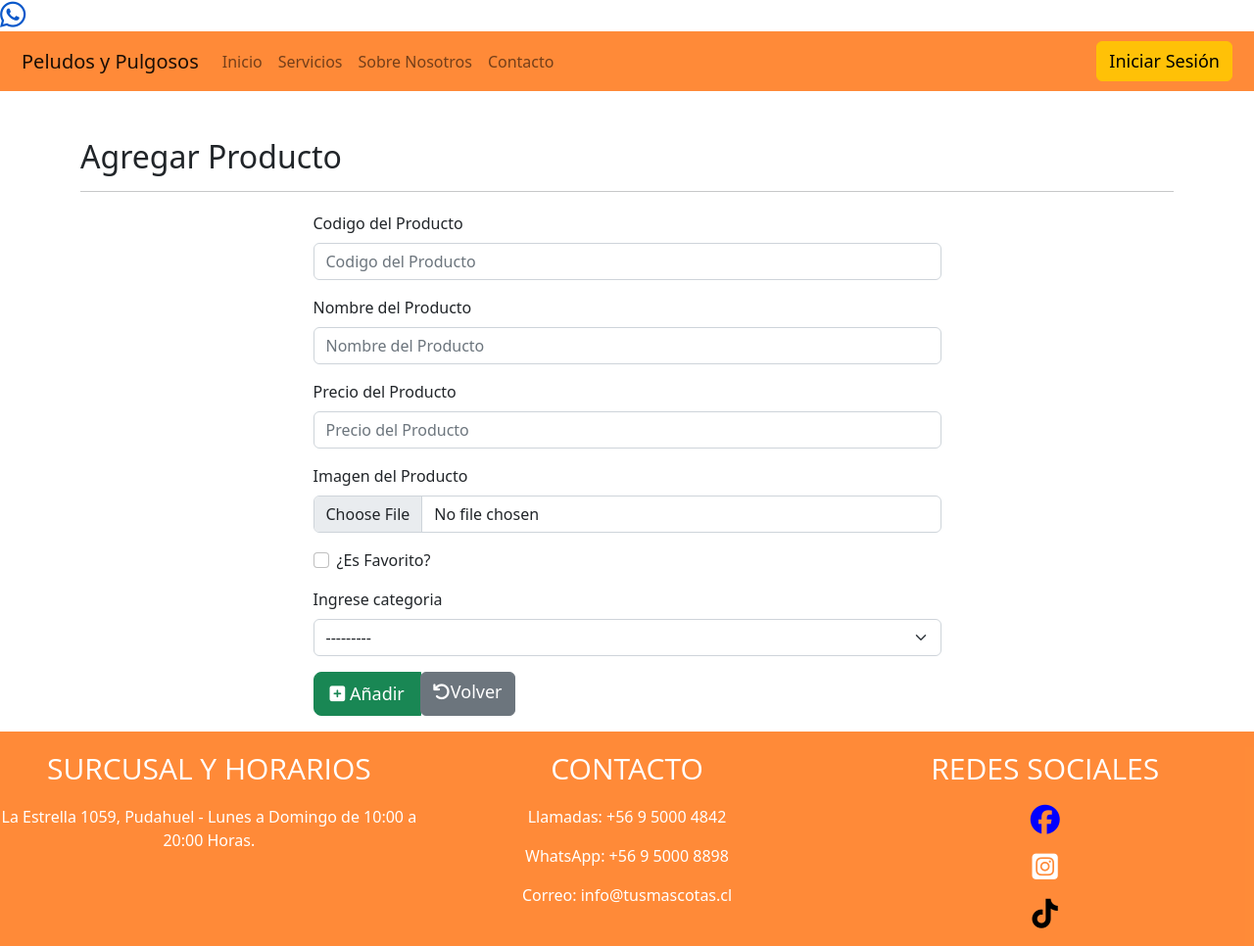
After one commit to G4rrow/evaluacion-3, a Django app: page /agregar-producto in a window 1280 px wide. The commit adds this page. Shown: the whole page at 98% size. Run offline with Django 4.2, Linux system fonts and the light colour scheme; data that the repository does not hold is empty; some libraries are stand-ins or nearby versions.

Commit message:
FORM AGREGAR PRODUCTO

```diff
--- /dev/null
+++ b/PyP/forms.py
@@ -0,0 +1,17 @@
+from dataclasses import field
+from pyexpat import model
+from django import forms
+from  .models import Producto
+
+class ProductoForm(forms.ModelForm):
+    class Meta:
+        model = Producto
+        fields = ['idProducto','nombreProducto','precio','imgProducto','favorito','categoria']
+        labels={
+            'idProducto':'Codigo del Producto',
+            'nombreProducto':'Nombre del Producto',
+            'precio':'Precio del Producto',
+            'imgProducto':'Imagen del Producto',
+            'favorito':'¿Es Favorito?',
+            'categoria':'Ingrese categoria',
+        }
--- /dev/null
+++ b/PyP/static/css/estilo-agregarProducto.css
@@ -0,0 +1,7 @@
+i.fas{
+    font-size: 18px;
+}
+
+:is(button[type="submit"],a.btn){
+    font-size: 18px;
+}
--- /dev/null
+++ b/PyP/templates/CRUD/agregarProducto.html
@@ -0,0 +1,48 @@
+{% extends 'base.html'%}
+{% load static %}
+{% load bootstrap5 %}
+
+{% block css %}
+  <!-- CSS y titulo -->
+  <link rel="stylesheet" href="{% static '/css/navbar-footer.css' %}">
+  <link rel="stylesheet" href="{% static '/css/estilo-whatsapp.css' %}">
+  <link rel="stylesheet" href="{% static '/css/estilo-agregarProducto.css' %}">
+  <title>Agregar de producto</title>
+{% endblock %}
+
+{% block contenido %}
+
+    <div class="container">
+        <div class="row mt-5">
+            <div class="col-12">
+                <h2>Agregar Producto</h2>
+                <hr/>
+            </div>
+        </div>
+        <div class="row mt-1 mb-3 justify-content-center">
+            <div class="col-7">
+                <form method="POST">
+                    {% csrf_token %}
+
+                    {% bootstrap_form form %}
+
+                    <div class="btn-group">
+                            <button type="submit" class="btn btn-success btn-lg text-center">
+                              <i class="fas fa-plus-square"></i> Añadir</button>
+                              <a href="{% url 'pyp:listaProductos' %}" type="button" class="btn btn-secondary rounded">
+                              <i class="fas fa-undo"></i>Volver</a>
+                    </div>
+                </form>
+
+            </div>
+        </div>
+    </div>
+    <!--FIN Contenido-->
+
+{% endblock %}
+
+{% block js %}
+      <!-- JS BOOSTRAP -->
+      <script src="{% static '/bootstrap/js/bootstrap.bundle.min.js'%}"></script>
+
+{% endblock %}
--- a/PyP/urls.py
+++ b/PyP/urls.py
@@ -10,5 +10,6 @@ urlpatterns = [
     path('contacto/',contacto, name='contacto'),
     path('nosotros/',nosotros, name='nosotros'),
 
-    path('listar-productos',agregarProducto, name='listaProductos'),
+    path('listar-productos',listarProductos, name='listaProductos'),
+    path('agregar-producto',agregarProducto, name='agregarProducto'),
 ]
--- a/PyP/views.py
+++ b/PyP/views.py
@@ -1,10 +1,11 @@
 from urllib import request
-from django.shortcuts import render
+from django.shortcuts import redirect, render
 from django.core.paginator import Paginator, EmptyPage, PageNotAnInteger
 from .models import (
     Categoria,
     Producto
 )
+from .forms import ProductoForm
 # Create your views here.
 def home(request):
 
@@ -47,7 +48,7 @@ def contacto(request):
 def nosotros(request):
     return render(request, 'nosotros.html')
 
-def agregarProducto(request):
+def listarProductos(request):
     data = {}
     productos = Producto.objects.all()
 
@@ -63,3 +64,15 @@ def agregarProducto(request):
     data["pag"] = pag
 
     return render(request,'CRUD/listarProductos.html',data)
+
+def agregarProducto(request):
+    data = {}
+    if request.method == 'POST':
+        data['form'] = ProductoForm(request.POST or None)
+        if data['form'].is_valid():
+            data['form'].save()
+            return redirect('pyp:listaProductos')
+    else:
+        data['form'] = ProductoForm()
+
+    return render(request,'CRUD/agregarProducto.html',data)
```
Also changed, not shown: PyP/static/css/estilo-listarProductos.css (added, +7 -0 lines), PyP/templates/CRUD/listarProductos.html (+18 -6 lines).
